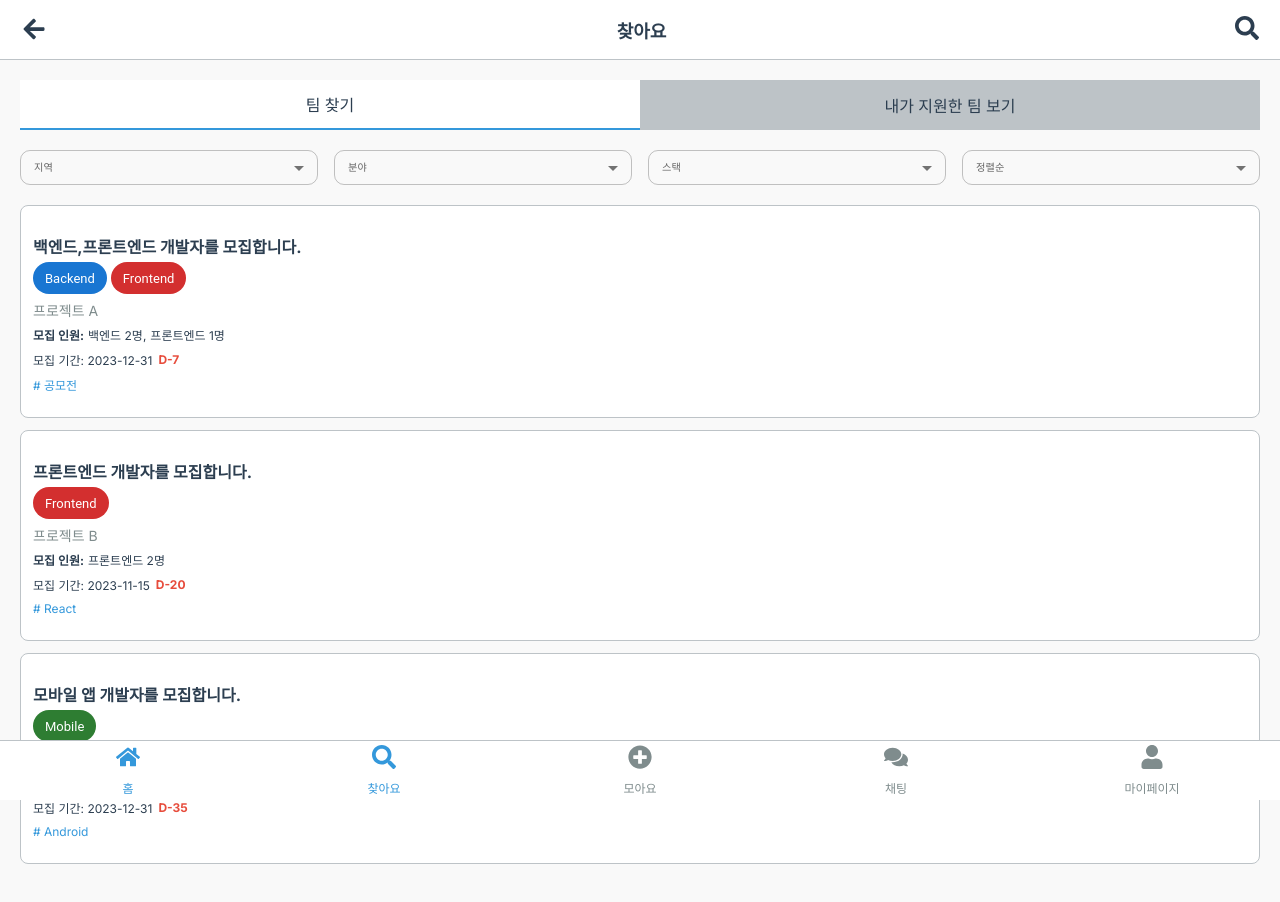
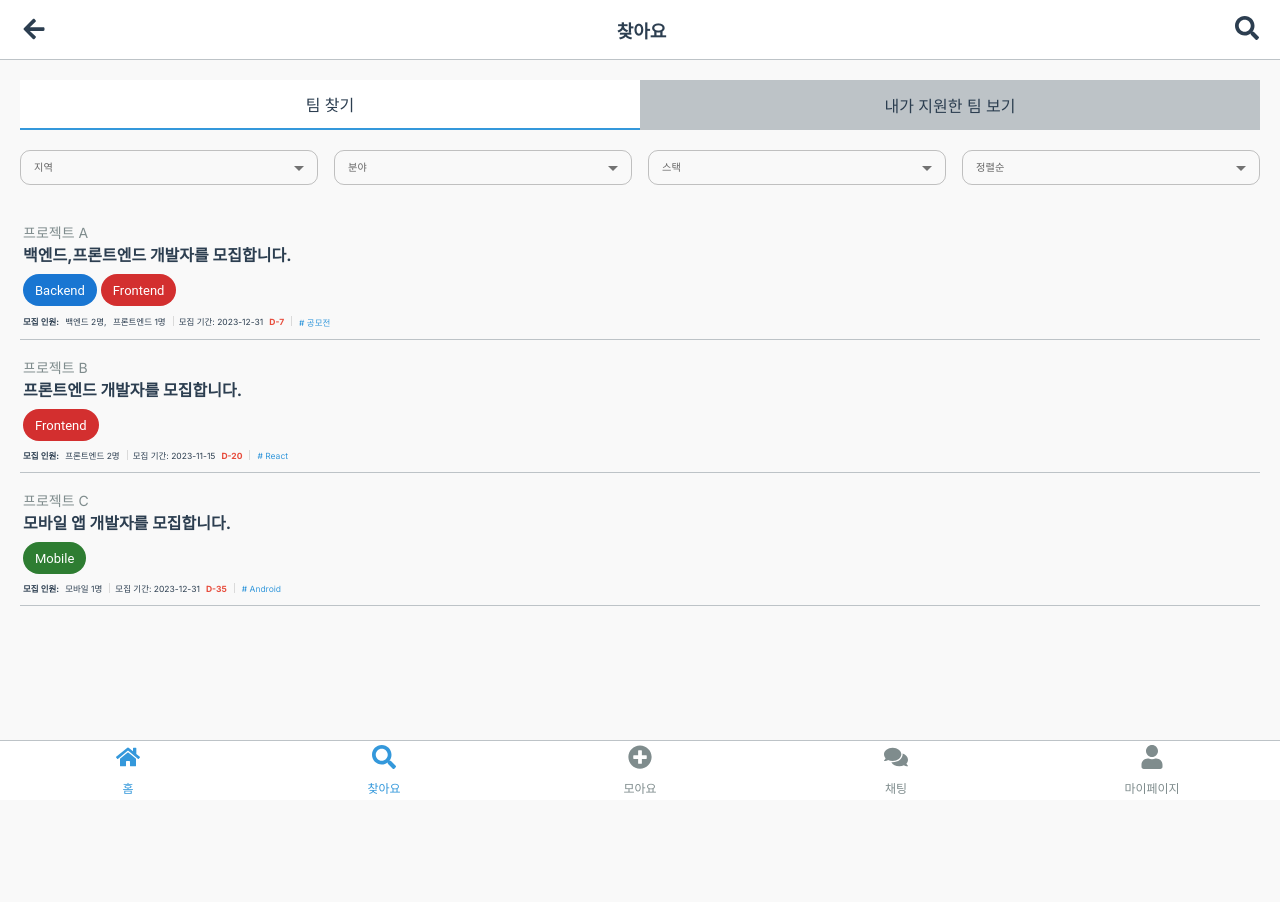
Before and after one commit to LucktoneSyndrom/syndrome-web, a Next.js app: page /gather in a window 1280 px wide. Shown: the top 902 px of the page. After the commit the page ends 800 px from the top, so only its background shows below. Built offline with nearby package versions, Linux system fonts and the light colour scheme.

Commit message:
feat(team-card): 팀카드 디자인 수정

```diff
--- a/src/components/TeamCard.module.css
+++ b/src/components/TeamCard.module.css
@@ -1,59 +1,64 @@
 /* src/components/TeamCard.module.css */
 
 .teamCard {
-  background-color: #ffffff;
-  border: 1px solid #bdc3c7;
-  border-radius: 8px;
-  padding: 12px;
-  margin-bottom: 12px;
+  border-bottom: 1px solid #bdc3c7;
+  padding: 3px;
   cursor: pointer;
-  transition: box-shadow 0.3s ease;
 }
 
 .teamCard:hover {
-  box-shadow: 0 4px 8px rgba(0, 0, 0, 0.1);
+  background-color: #dcdcdc;
 }
 
 .teamName {
   font-size: 14px;
   color: #7f8c8d;
-  margin-top: 6px;
-  margin-bottom: 4px;
+  margin-bottom: 0;
 }
 
 .shortDescription {
   font-size: 16px;
   color: #2c3e50;
-  margin-bottom: 4px;
+  margin-top: 0;
+  margin-bottom: 8px;
 }
 
 .chip {
-  margin-top: 4px;
+  height: 20px;
+
+  font-size: 8.5px;
 }
 
+.infoContainer {
+  display: flex;
+  align-items: center;
+  margin: 0;
+  padding: 0;
+  gap: 3px;
+}
 .deadlineContainer {
   display: flex;
   align-items: center;
-  margin-top: 8px;
 }
 
 .deadline {
-  font-size: 12px;
+  font-size: 8.5px;
   color: #2c3e50;
+  margin-left: 2px;
 }
 
 .deadlineDay {
-  font-size: 12px;
+  font-size: 8.5px;
   color: #e74c3c;
   margin-left: 6px;
   font-weight: bold;
+  margin-top: 1.4px;
+  margin-right: 4px;
 }
 
 .recruitmentParts {
-  margin-top: 6px;
-  display: flex;
   flex-wrap: wrap;
-  font-size: 12px;
+  font-size: 8.5px;
 }
 
 .recruitmentPartLabel {
@@ -68,9 +73,10 @@
 }
 
 .tag {
-  font-size: 12px;
+  font-size: 8.5px;
   color: #3498db;
-  margin-top: 8px;
+  padding-top: 1px;
+  margin-left: 4px;
 }
 
 .chatButton {
@@ -81,7 +87,6 @@
   color: #ffffff;
   cursor: pointer;
   font-size: 12px;
-  margin-top: 8px;
 }
 
 .chatButton:hover {
--- a/src/components/TeamCard.tsx
+++ b/src/components/TeamCard.tsx
@@ -2,7 +2,7 @@
 
 import React from "react";
 import { useRouter } from "next/navigation";
-import { Chip, Stack } from "@mui/material";
+import { Chip, Stack, Divider } from "@mui/material";
 import styles from "./TeamCard.module.css";
 import { TeamCardInfo } from "../types/TeamCardInfo";
 
@@ -24,7 +24,9 @@ const TeamCard: React.FC<TeamCardProps> = ({ teamCardInfo, isSelected }) => {
   };
 
   return (
+    <Stack>
       <div className={styles.teamCard} onClick={handleDetailsClick}>
+        <p className={styles.teamName}>{teamCardInfo.teamName}</p>
         <h3 className={styles.shortDescription}>
           {teamCardInfo.shortDescription}
         </h3>
@@ -46,9 +48,7 @@ const TeamCard: React.FC<TeamCardProps> = ({ teamCardInfo, isSelected }) => {
             />
           ))}
         </Stack>
-
-      <p className={styles.teamName}>{teamCardInfo.teamName}</p>
-
+        <div className={styles.infoContainer}>
           <div className={styles.recruitmentParts}>
             <span className={styles.recruitmentPartLabel}>모집 인원: </span>
             {teamCardInfo.recruitmentParts.map((part, index) => (
@@ -58,20 +58,26 @@ const TeamCard: React.FC<TeamCardProps> = ({ teamCardInfo, isSelected }) => {
               </span>
             ))}
           </div>
-
+          <Divider orientation="vertical" sx={{ height: "10px" }} />
           <div className={styles.deadlineContainer}>
             <span className={styles.deadline}>
               모집 기간: {teamCardInfo.deadline}
             </span>
-        <span className={styles.deadlineDay}>D-{teamCardInfo.deadlineDay}</span>
+            <span className={styles.deadlineDay}>
+              D-{teamCardInfo.deadlineDay}
+            </span>
           </div>
+          <Divider orientation="vertical" sx={{ height: "10px" }} />
           <p className={styles.tag}># {teamCardInfo.tag}</p>
+        </div>
+
         {isSelected && (
           <button className={styles.chatButton} onClick={handleChatClick}>
             팀 채팅
           </button>
         )}
       </div>
+    </Stack>
   );
 };
 
```
Lines whose indentation alone changed are shown as unchanged.
